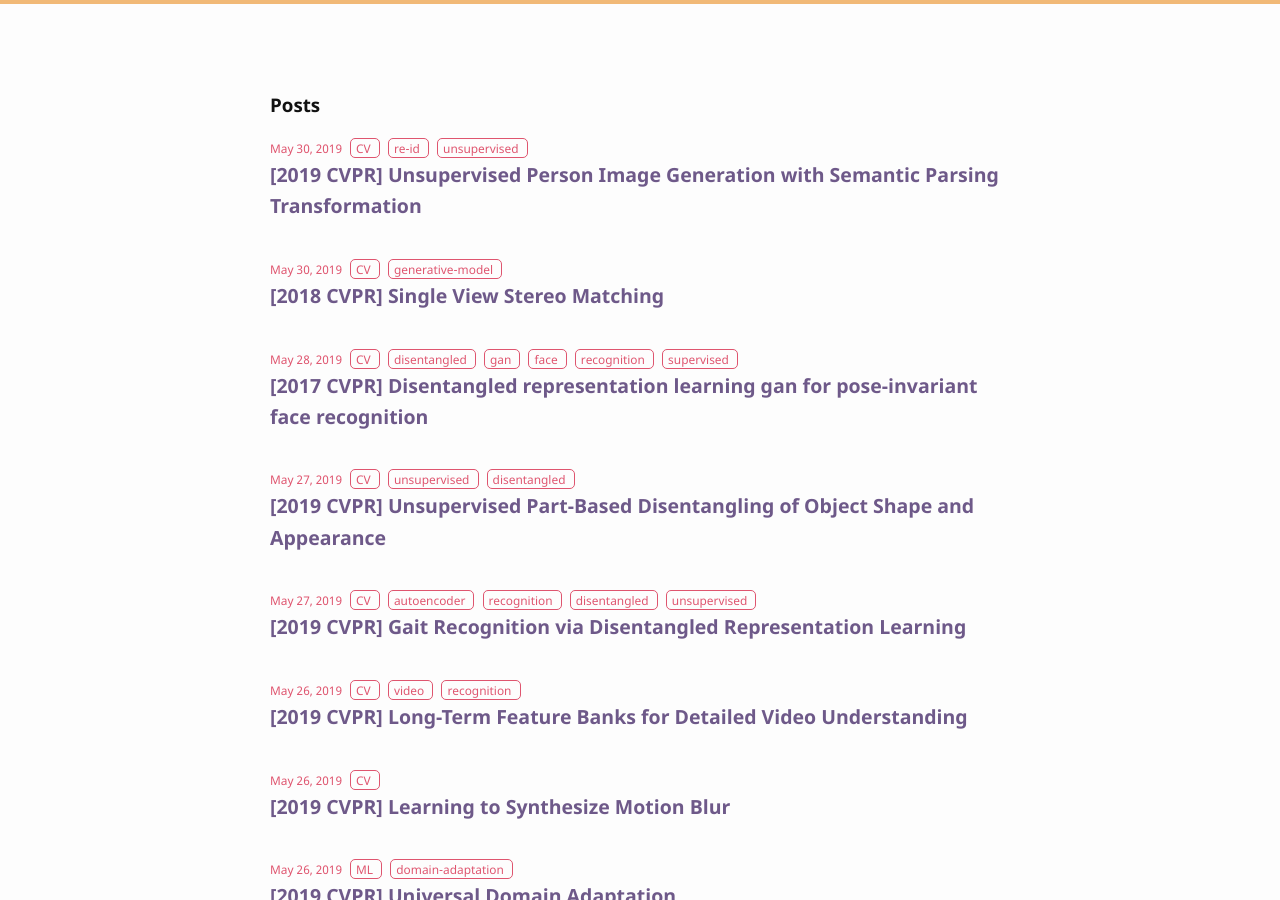
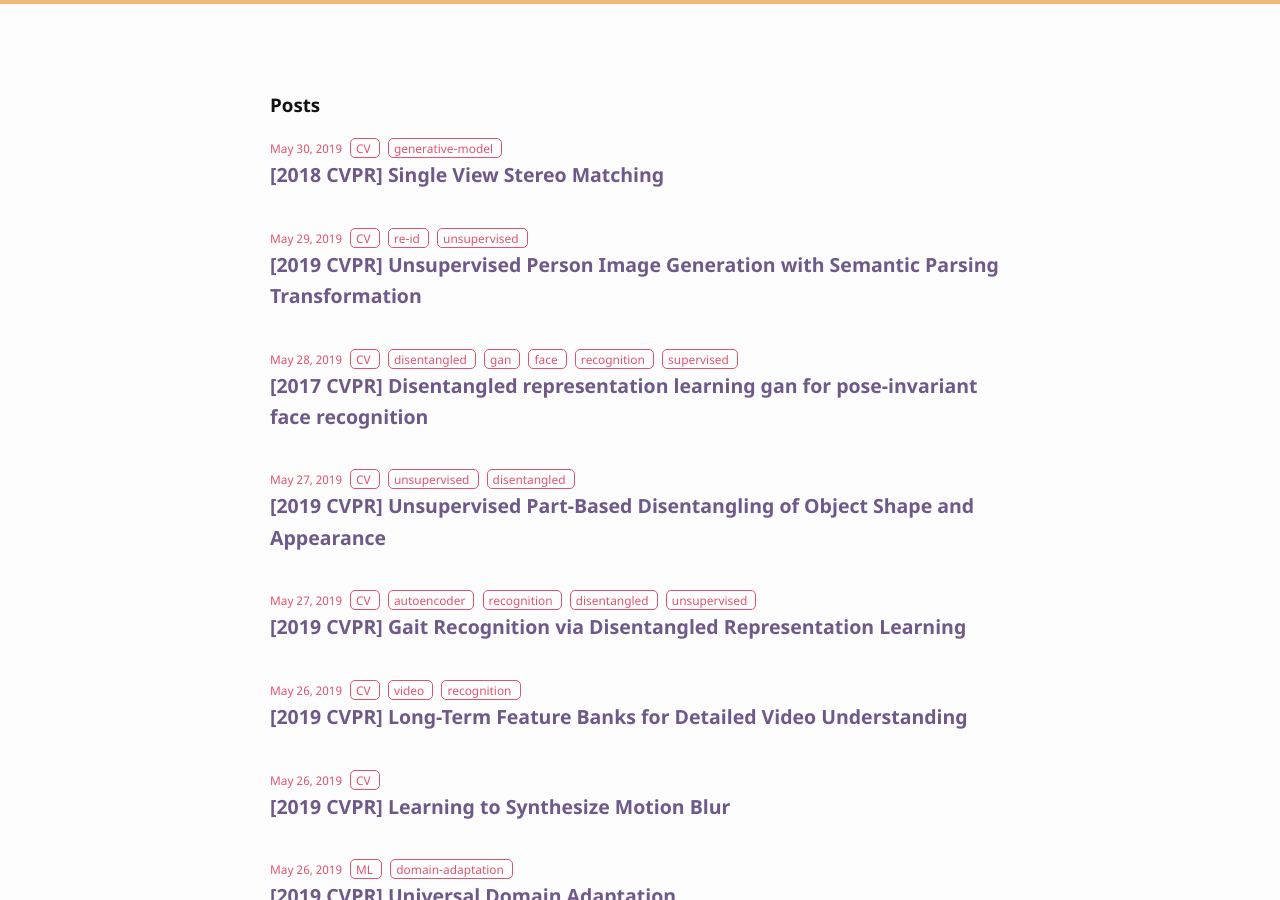
Before and after one commit to bismex/bismex.github.io, a Jekyll site: the page built from index.html, in a window 1280 px wide and 900 px high. Built offline with Jekyll 4.4.1, drawn with Linux system fonts in a browser that asks for light colours.

Commit message:
Update and rename 2019-05-30-SPT.md to 2019-05-29-SPT.md

```diff
--- a/_posts/2019-05-30-SPT.md
+++ b/_posts/2019-05-29-SPT.md
@@ -1,7 +1,7 @@
 ---
 layout: post
 title: "[2019 CVPR] Unsupervised Person Image Generation with Semantic Parsing Transformation"
-date: 2019-05-30 19:00:00
+date: 2019-05-29 19:00:00
 tags: CV re-id unsupervised
 ---
 
@@ -99,6 +99,7 @@
 ![picture]({{ '/assets/images/SPT01.png' | relative_url }})
 {: style="width: 100%;" class="center"}
 <span style="color: #e01f1f;">***Fig. 1. 전체 프레임워크***</span>
+<br/>
 
 
 - Semantic parsing transformation
@@ -115,6 +116,7 @@
 ![picture]({{ '/assets/images/SPT02.png' | relative_url }})
 {: style="width: 60%;" class="center"}
 <span style="color: #e01f1f;">***Fig. 2. Semantic generative network***</span>
+<br/>
 
 
 - Appearance generation
@@ -126,6 +128,7 @@
 ![picture]({{ '/assets/images/SPT03.png' | relative_url }})
 {: style="width: 60%;" class="center"}
 <span style="color: #e01f1f;">***Fig. 3. Appearance generative network***</span>
+<br/>
 
 - Loss function
   - Adversarial loss: $$L^{adv} (G, D, X, Y) = \mathbb{E}_{X} [\log D(X)] + \mathbb{E}_{Y} [\log (1 - D(Y))]$$
@@ -177,6 +180,7 @@
 ![picture]({{ '/assets/images/SPT04.png' | relative_url }})
 {: style="width: 60%;" class="center"}
 <span style="color: #e01f1f;">***Fig. 4. End-to-end training algorithm***</span>
+<br/>
 
 - Training
   - Batch size: Deep fashion (4) Market-1501 (16)
```
